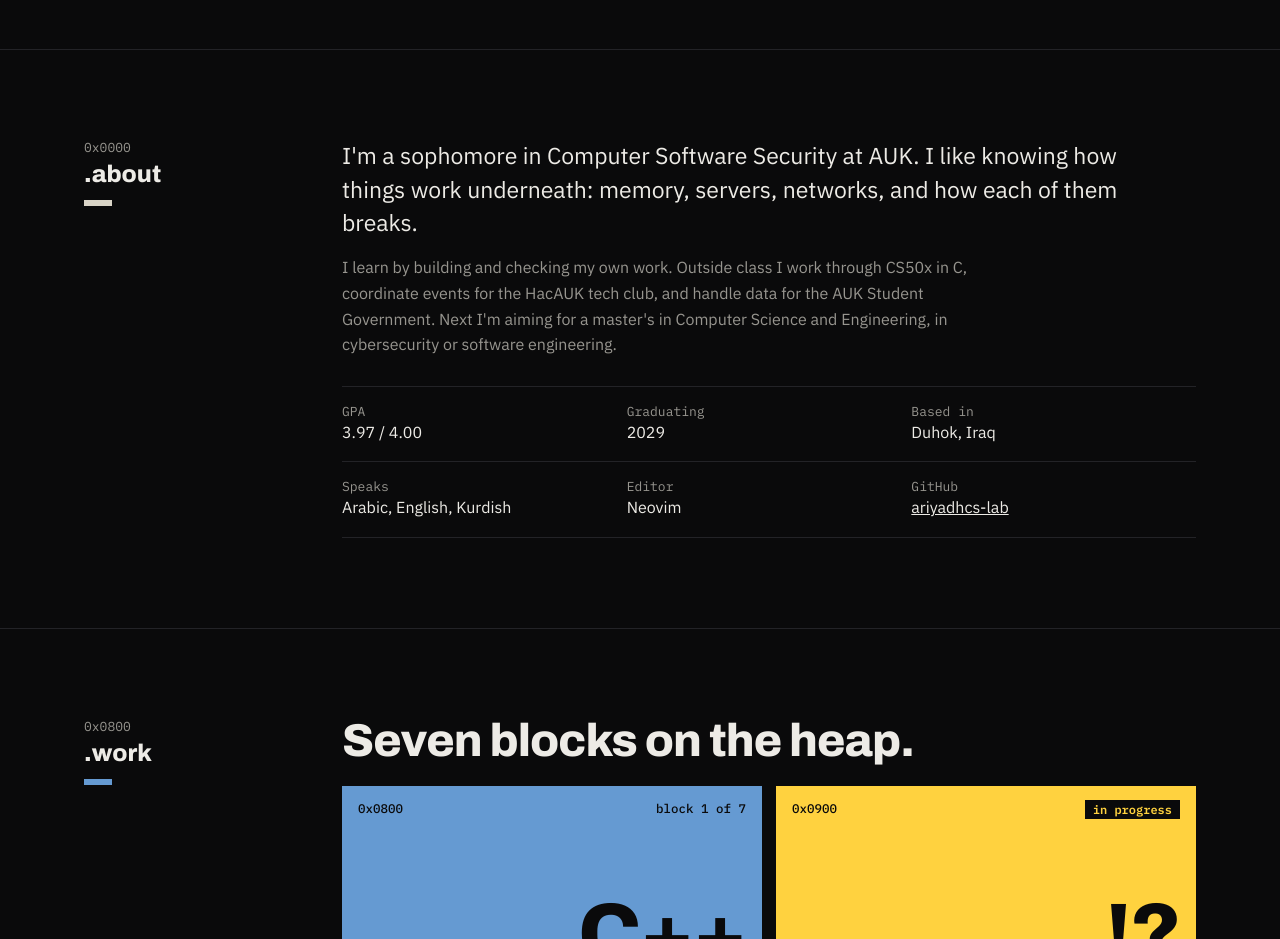
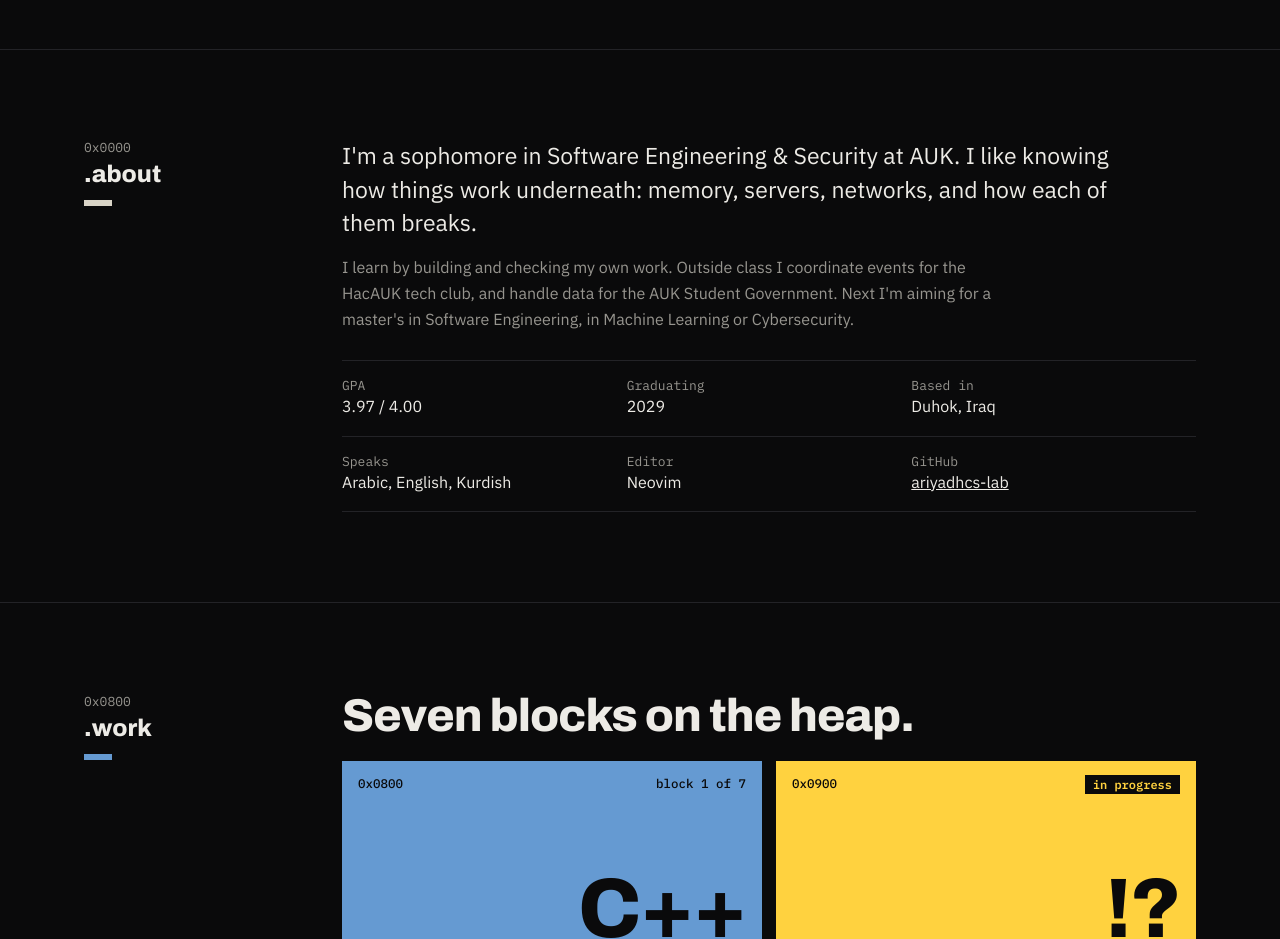
Before and after one commit to rhmanriyadh/rhmanriyadh.github.io, a plain HTML site: page index.html in a window 1280 px wide. Shown: the part 980-1919 px from the top of the page. Drawn offline with Linux system fonts and the light colour scheme.

Commit message:
updated class lede & mute

```diff
--- a/index.html
+++ b/index.html
@@ -186,8 +186,8 @@ footer .mono{color:var(--ink)}
     <div class="wrap sec">
       <div class="addr" style="--c:var(--bone)">0x0000<b>.about</b><i></i></div>
       <div>
-        <p class="lede">I'm a sophomore in Computer Software Security at AUK. I like knowing how things work underneath: memory, servers, networks, and how each of them breaks.</p>
-        <p class="mute">I learn by building and checking my own work. Outside class I work through CS50x in C, coordinate events for the HacAUK tech club, and handle data for the AUK Student Government. Next I'm aiming for a master's in Computer Science and Engineering, in cybersecurity or software engineering.</p>
+        <p class="lede">I'm a sophomore in Software Engineering & Security at AUK. I like knowing how things work underneath: memory, servers, networks, and how each of them breaks.</p>
+        <p class="mute">I learn by building and checking my own work. Outside class I coordinate events for the HacAUK tech club, and handle data for the AUK Student Government. Next I'm aiming for a master's in Software Engineering, in Machine Learning or Cybersecurity.</p>
         <div class="facts">
           <div><span>GPA</span>3.97 / 4.00</div>
           <div><span>Graduating</span>2029</div>
```
